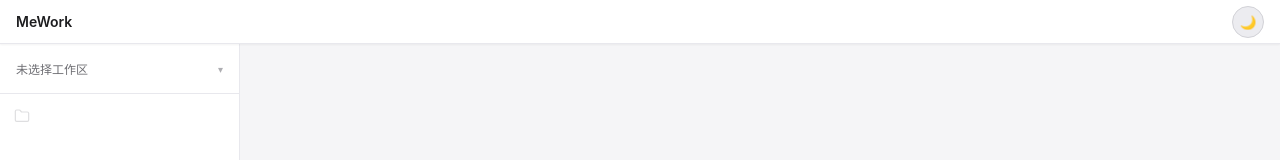
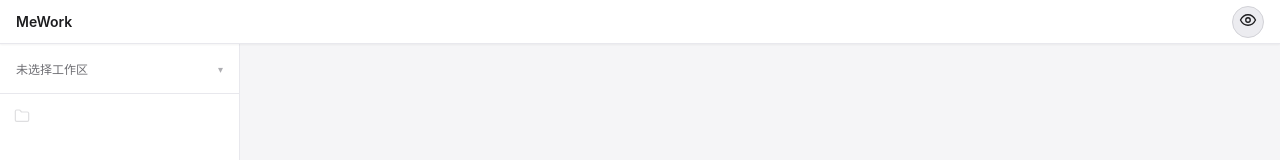
Before and after one commit to oyli722/Work-Record, a React (Vite) app in the folder src/renderer/: page / in a window 1280 px wide. Shown: the top 160 px of the page. Built offline with nearby package versions, Linux system fonts and the light colour scheme.

Commit message:
feat(theme): 6.1 跟随系统主题（三态 + prefers-color-scheme 监听 + 眼睛图标）

```diff
--- a/src/renderer/src/App.jsx
+++ b/src/renderer/src/App.jsx
@@ -16,7 +16,7 @@ import FocusOverlay from './components/FocusOverlay'
 // 3.8 专注模式（PRD §4.2.7）：focus 时顶栏/侧边栏/编辑器工具条隐藏、主区占满全窗，
 // 悬停边缘经 FocusOverlay 临时唤出；F11 切换（仅工作区激活可用）、Esc 退出。
 export default function App() {
-  const { theme, toggleTheme } = useTheme()
+  const { theme, mode, cycleTheme } = useTheme()
   const editorSettings = useEditorSettings()
   const { settings } = editorSettings
   const workspace = useWorkspace()
@@ -78,7 +78,7 @@ export default function App() {
 
   return (
     <div className={`app${focus ? ' app--focus' : ''}`}>
-      {!focus && <TopBar theme={theme} onToggleTheme={toggleTheme} />}
+      {!focus && <TopBar mode={mode} onToggleTheme={cycleTheme} />}
       <div className="app__body">
         {!focus && (
           <Sidebar
@@ -109,8 +109,8 @@ export default function App() {
       </div>
       {focus && (
         <FocusOverlay
-          theme={theme}
-          onToggleTheme={toggleTheme}
+          mode={mode}
+          onToggleTheme={cycleTheme}
           workspace={workspace}
           editor={editor}
           onExitFocus={() => setFocus(false)}
--- a/src/renderer/src/components/FocusOverlay.jsx
+++ b/src/renderer/src/components/FocusOverlay.jsx
@@ -28,7 +28,7 @@ function useHover() {
 }
 
 export default function FocusOverlay({
-  theme,
+  mode,
   onToggleTheme,
   workspace,
   editor,
@@ -66,7 +66,7 @@ export default function FocusOverlay({
         onMouseEnter={topEnter}
         onMouseLeave={topLeave}
       >
-        <TopBar theme={theme} onToggleTheme={onToggleTheme} onExitFocus={onExitFocus} />
+        <TopBar mode={mode} onToggleTheme={onToggleTheme} onExitFocus={onExitFocus} />
       </div>
 
       {/* 侧边栏浮层（覆盖主区左侧，可操作工作区/文件树） */}
--- a/src/renderer/src/components/TopBar.jsx
+++ b/src/renderer/src/components/TopBar.jsx
@@ -1,7 +1,8 @@
 // 顶栏（布局定案 2026-08-09）：极简，仅承载全局操作（标题 / 主题切换）。
 // 工作区路径与切换已归入侧边栏顶部（Sidebar），此处不再放置工作区信息。
+// 6.1 主题按钮：眼睛图标三态循环（用户定案）——浅色睁眼 / 深色闭眼 / 跟随系统（半睁+指示点）。
 // 3.8 专注模式：浮层顶栏额外传 onExitFocus 时显示「退出专注」按钮。
-export default function TopBar({ theme, onToggleTheme, onExitFocus }) {
+export default function TopBar({ mode, onToggleTheme, onExitFocus }) {
   return (
     <header className="topbar">
       <span className="topbar__title">MeWork</span>
@@ -10,10 +11,12 @@ export default function TopBar({ theme, onToggleTheme, onExitFocus }) {
           type="button"
           className="topbar__theme"
           onClick={onToggleTheme}
-          aria-label="切换明暗主题"
-          title="切换明暗主题"
+          aria-label="切换主题模式"
+          title={`主题模式：${
+            mode === 'light' ? '浅色（眼睛睁开）' : mode === 'dark' ? '深色（眼睛闭上）' : '跟随系统'
+          }`}
         >
-          {theme === 'light' ? '🌙' : '☀️'}
+          <EyeIcon state={mode} />
         </button>
         {onExitFocus && (
           <button
@@ -31,3 +34,30 @@ export default function TopBar({ theme, onToggleTheme, onExitFocus }) {
     </header>
   )
 }
+
+/** 眼睛图标三态（6.1 用户定案）：light 睁眼 / dark 闭眼 / auto 半睁 + 右上指示点 */
+function EyeIcon({ state }) {
+  return (
+    <svg
+      width="18"
+      height="18"
+      viewBox="0 0 24 24"
+      fill="none"
+      stroke="currentColor"
+      strokeWidth="1.8"
+      strokeLinecap="round"
+      strokeLinejoin="round"
+      aria-hidden="true"
+    >
+      <path d="M2 12s3.5-7 10-7 10 7 10 7-3.5 7-10 7S2 12 2 12Z" />
+      {state === 'light' && <circle cx="12" cy="12" r="3" />}
+      {state === 'dark' && <line x1="6" y1="12" x2="18" y2="12" />}
+      {state === 'auto' && (
+        <>
+          <path d="M9.5 12a2.5 2.5 0 0 1 5 0" />
+          <circle cx="21" cy="5" r="1.6" />
+        </>
+      )}
+    </svg>
+  )
+}
--- a/src/renderer/src/hooks/useTheme.js
+++ b/src/renderer/src/hooks/useTheme.js
@@ -1,39 +1,56 @@
 import { useCallback, useEffect, useState } from 'react'
 
 // 主题状态管理（PRD §4.6）
-// 本阶段：浅色 / 深色两套 + 手动切换，偏好持久化于 localStorage（4.6.5）。
-// 阶段 6 扩展：跟随系统（prefers-color-scheme）+ 手动覆盖规则（4.6.2）。
-// 主题以 <html data-theme="…"> 驱动，CSS 变量 token 自动适配（4.6.3）。
+// 6.1 三态：light / dark / auto（跟随系统 prefers-color-scheme）。
+// 规则（§4.6.2）：auto 时监听系统主题实时切换；手动选 light/dark 后不再自动跟随，除非切回 auto。
+// 应用：生效主题写 <html data-theme>，CSS token 自动适配（§4.6.3）；模式持久化 localStorage（§4.6.5）。
 
 const STORAGE_KEY = 'mework.theme'
+const MODES = ['light', 'dark', 'auto']
 
-function readStoredTheme() {
+function readStoredMode() {
   try {
-    return localStorage.getItem(STORAGE_KEY)
+    const stored = localStorage.getItem(STORAGE_KEY)
+    return MODES.includes(stored) ? stored : 'light'
   } catch {
-    return null
+    return 'light'
   }
 }
 
+function systemPrefersDark() {
+  return typeof window !== 'undefined' && !!window.matchMedia?.('(prefers-color-scheme: dark)').matches
+}
+
 export default function useTheme() {
-  const [theme, setTheme] = useState(() => {
-    const stored = readStoredTheme()
-    return stored === 'dark' || stored === 'light' ? stored : 'light'
-  })
+  const [mode, setMode] = useState(readStoredMode)
+  const [systemDark, setSystemDark] = useState(systemPrefersDark)
 
-  // 将主题写入 <html> 的 data-theme 属性（CSS token 切换的驱动点）
+  // 生效主题：auto 取系统，否则取手动选择
+  const theme = mode === 'auto' ? (systemDark ? 'dark' : 'light') : mode
+
+  // 监听系统主题变化（auto 模式下实时跟随）
+  useEffect(() => {
+    const mq = window.matchMedia?.('(prefers-color-scheme: dark)')
+    if (!mq) return
+    const onChange = (e) => setSystemDark(e.matches)
+    mq.addEventListener('change', onChange)
+    return () => mq.removeEventListener('change', onChange)
+  }, [])
+
+  // 应用生效主题 + 持久化模式
   useEffect(() => {
     document.documentElement.setAttribute('data-theme', theme)
     try {
-      localStorage.setItem(STORAGE_KEY, theme)
+      localStorage.setItem(STORAGE_KEY, mode)
     } catch {
       /* localStorage 不可用时静默降级：主题仅本次会话生效 */
     }
-  }, [theme])
+  }, [theme, mode])
 
-  const toggleTheme = useCallback(() => {
-    setTheme((prev) => (prev === 'light' ? 'dark' : 'light'))
+  // 顶栏按钮：三态循环 light → dark → auto → light
+  const cycleTheme = useCallback(() => {
+    setMode((m) => (m === 'light' ? 'dark' : m === 'dark' ? 'auto' : 'light'))
   }, [])
 
-  return { theme, toggleTheme }
+  return { theme, mode, cycleTheme }
 }
```
Also changed, not shown: 1 other file (tests, documents, lock files or other folders).
